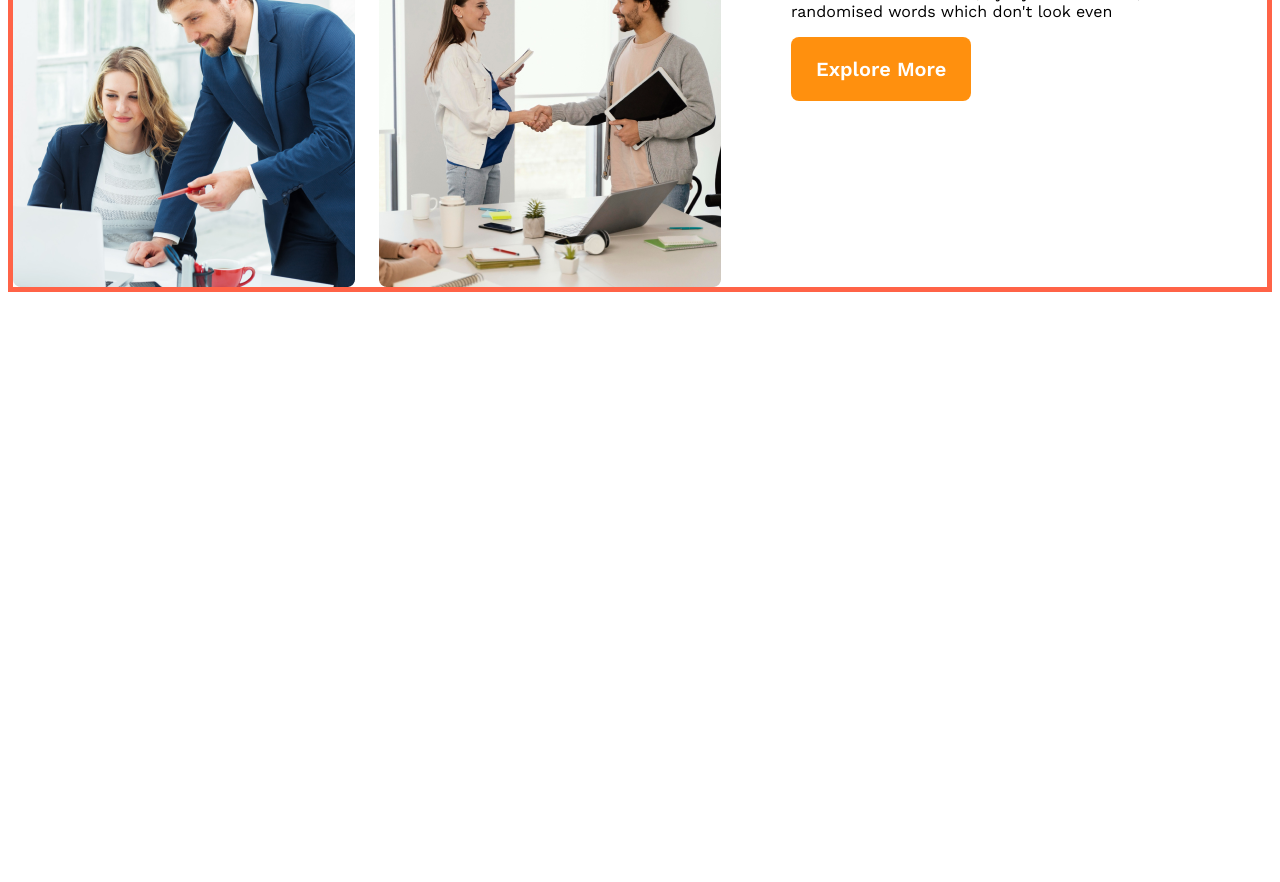
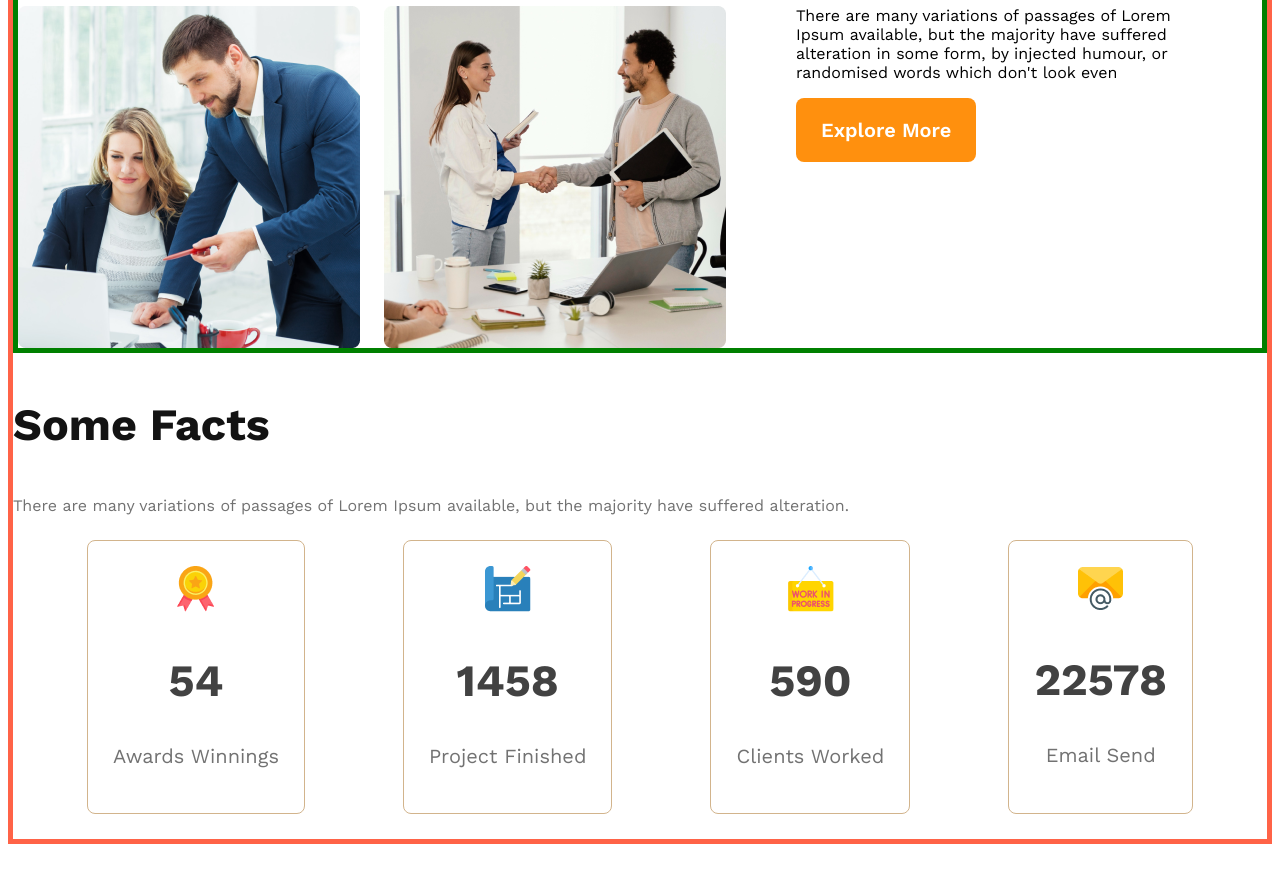
Before and after one commit to Rabbi1089/G3-architects, a plain HTML site: page index.html in a window 1280 px wide. Shown: the part 1436-2318 px from the top of the page. Before the commit the page ends 1736 px from the top, so only its background shows below. Drawn offline with nearby package versions, Linux system fonts and the light colour scheme.

Commit message:
web-9-9-6-

```diff
--- a/assest/style.css
+++ b/assest/style.css
@@ -1,4 +1,17 @@
 @import url('https://fonts.googleapis.com/css2?family=Work+Sans:wght@300;400;500;600;700&display=swap');
+
+
+/* shared style  start */
+.text-light-gray{
+    color: #727272;
+    }
+
+    .shared-title{
+        font-size: 2.8rem;
+        color: #131313;
+    }
+
+/* shared style finished */
 
 *{
     font-family: 'Work Sans', sans-serif;
@@ -54,14 +67,6 @@ color:  #131313;
 font-weight: 700;
 }
 
-.banner-description{
-color: #727272;
-font-size: rem;
-font-style: normal;
-font-weight: 400;
-line-height: 26px;
-}
-
 .button-primary{
 padding: 20px 25px;
 border-radius: 8px;
@@ -83,7 +88,7 @@ border: 0;
 
 main{
     max-width: 1440px;
-    margin: 0 auto;
+    margin: 70px auto;
     border: 5px solid tomato;
 }
 
@@ -91,6 +96,7 @@ main{
 .team-container{
     display: flex;
     align-items: center;
+    border: 5px solid green;
 }
 
 .team-image-container{
@@ -123,6 +129,32 @@ font-weight: 700;
     color: #FF900E;
 font-weight: 700;
 }
+
+
+.fact-card-container{
+    display: flex;
+    justify-content: space-around;
+    margin: 25px;
+}
+.fact-card-container .card{
+    text-align: center;
+    border-radius: 8px;
+    border: 1px solid tan;
+    font-size: 1.25rem;
+    padding: 25px;
+}
+
+.fact-card-container .card-stats{
+    font-size: 2.8rem;
+    color: #424242;
+
+}
+
+.fact-card-container  card-title{
+    font-weight:  600px;
+
+}
+
 /* -responsive media section */
 
 @media screen and (max-width:576px) {
@@ -130,8 +162,14 @@ font-weight: 700;
         padding: 20px;
     }
 
-    nav{
-        flex-direction: column
+    nav,
+    .team-container{
+        flex-direction: column;
+        border: 5px solid blue;
+    }
+
+    .team-image-container{
+        grid-template-columns: 1fr;
     }
 }
 
@@ -142,8 +180,13 @@ font-weight: 700;
         padding: 50px;
     }
 
-    nav{
+    nav , .team-container{
         flex-direction: column
     }
 
+    .team-content{
+        padding-left: 20px;
+        padding-right: 20px;
+    }
+
 }
--- a/index.html
+++ b/index.html
@@ -10,7 +10,7 @@
     <header>
 
         <nav>
-            <h1>G3 Architects</h1>
+            <h1 class="shared-title">G3 Architects</h1>
             <ul>
                 <li><a href="">Home</a></li>
                 <li><a href="">About</a></li>
@@ -25,7 +25,7 @@
                     Brand New <br>
                     Group of Architects
                 </h1>
-                <p class="banner-description">
+                <p class="text-light-gray">
                     There are many variations of passages of Lorem Ipsum available, but the majority have suffered alteration in
                     some form, by injected humour, or randomised words which don't look even
                 </p>
@@ -60,7 +60,43 @@
                 </div>
             </div>
         </section>
+
+
+        <section>
+            <div class="some-fact">
+                <h3 class="shared-title">Some Facts</h3>
+                <p class="text-light-gray">
+                    There are many variations of passages of Lorem Ipsum available, but the majority have suffered alteration.
+                </p>
+            </div>
+            <div class="fact-card-container">
+                <div class="card">
+                    <img src="images/icons/ribon.png" alt="">
+                    <h2 class="card-stats">54</h2>
+                    <p class="card-title text-light-gray">Awards Winnings</p>
+                </div>
+                <div class="card">
+                    <img src="images/icons/projects.png" alt="">
+                    <h2 class="card-stats">1458</h2>
+                    <p class="card-title text-light-gray">Project Finished</p>
+                </div>
+                <div class="card">
+                    <img src="images/icons/customers.png" alt="">
+                    <h2 class="card-stats">590</h2>
+                    <p class="card-title text-light-gray">Clients Worked</p>
+                </div>
+                <div class="card">
+                    <img src="images/icons/email.png" alt="">
+                    <h2 class="card-stats">22578</h2>
+                    <p class="card-title text-light-gray">Email Send</p>
+                </div>
+            </div>
+        </section>
+
+
     </main>
+
+
     <footer></footer>
 </body>
 </html>
```
